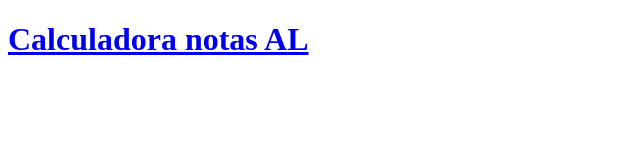
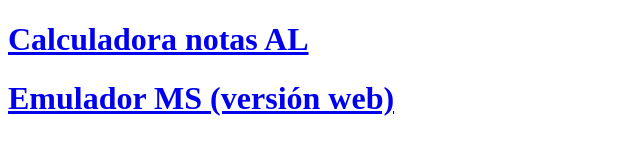
Before and after one commit to susoferreira/susoferreira.github.io, a plain HTML site: page index.html in a window 1280 px wide. Shown: the whole page, without its empty margins (0-640 px from the left). Drawn offline with Linux system fonts and the light colour scheme.

Commit message:
reorganizar MS

```diff
--- a/index.html
+++ b/index.html
@@ -5,7 +5,8 @@
 	<meta name="viewport" content="width=device-width, initial-scale=1">
 	<title>Indíce</title>
 
-<h1><a href="./Notas_AL/index.html">Calculadora notas AL</a></h1>
+	<h1><a href="./Notas_AL/index.html">Calculadora notas AL</a></h1>
+	<h1><a href="./emu/emu.html">Emulador MS (versión web)</a></h1>
 
 </head>
 <body>
```
Also changed, not shown: emu/emu.html (renamed from emu.html), emu/emu.js (renamed from emu.js), 1 other file.
